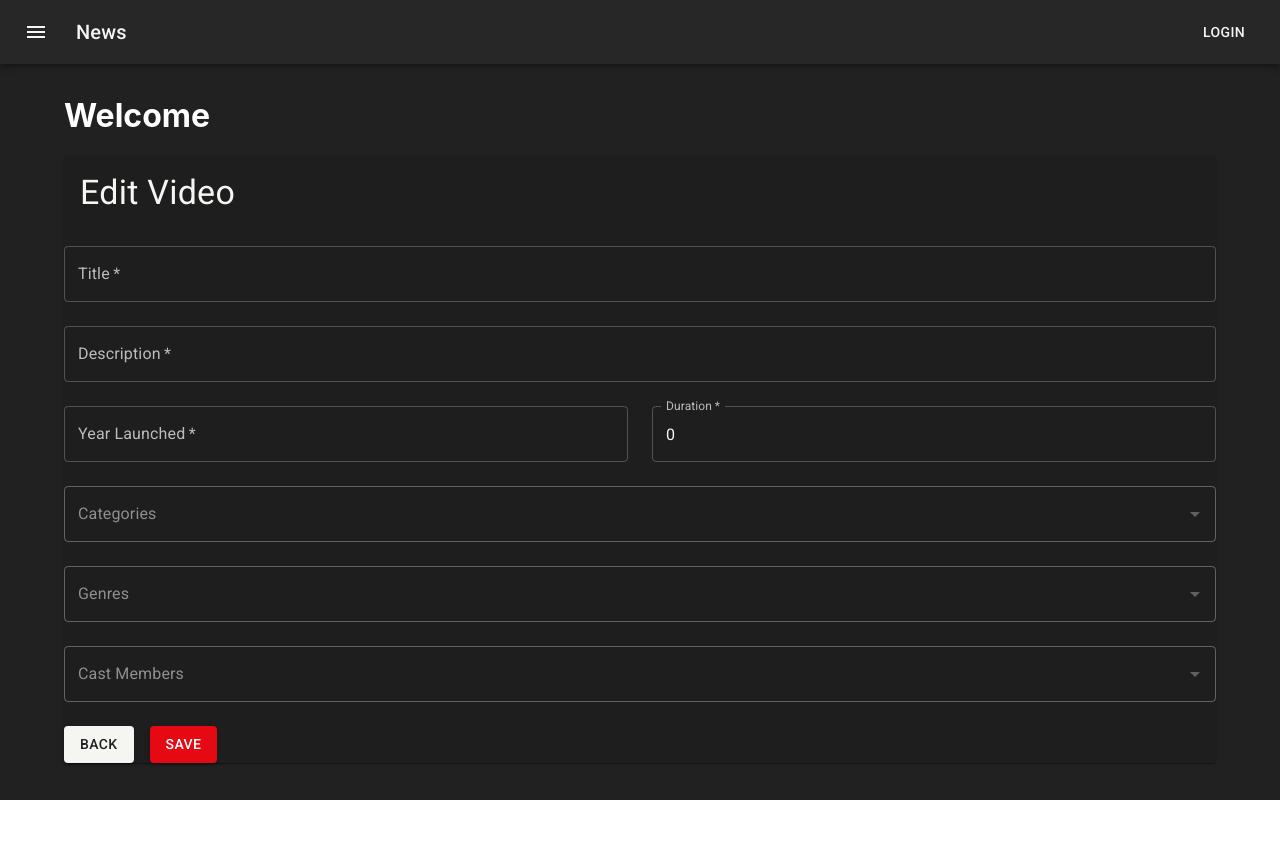
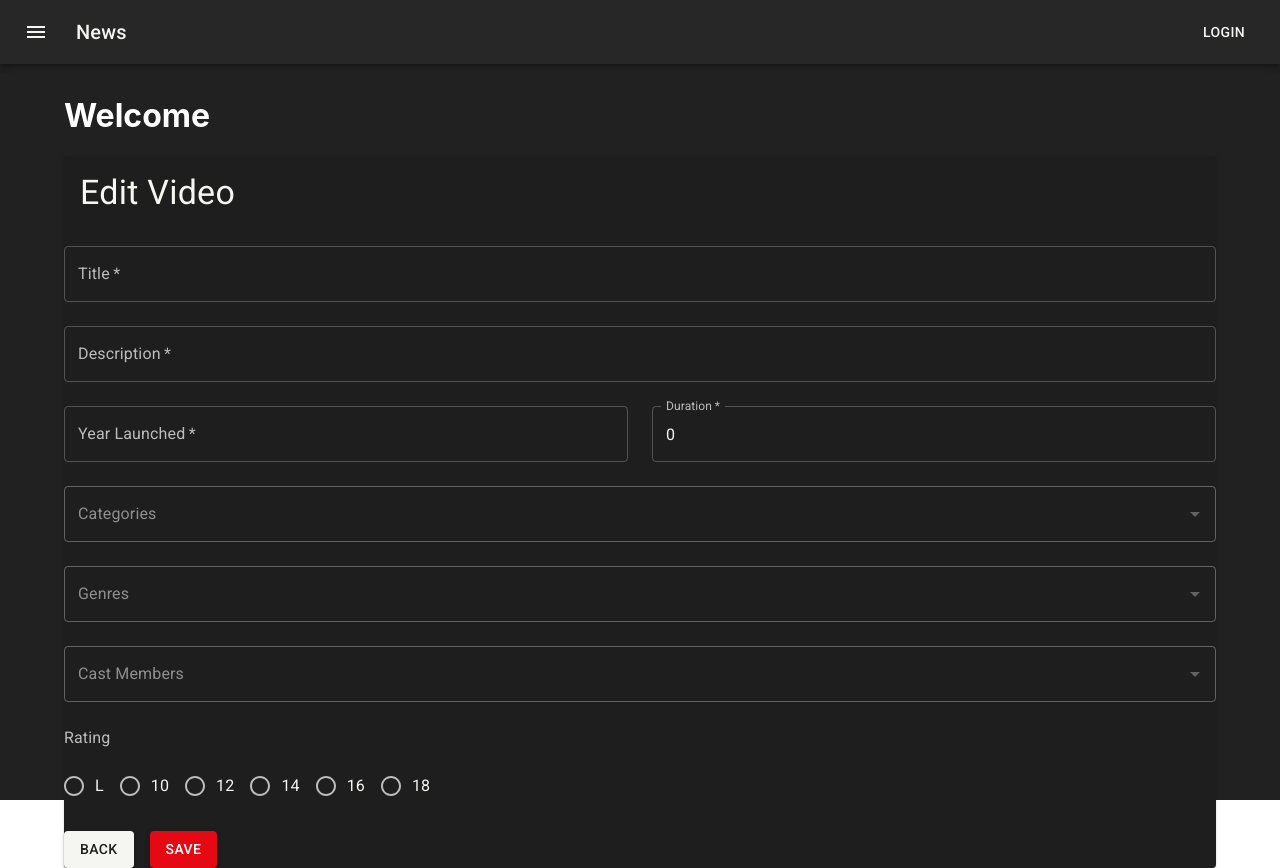
Before and after one commit to killertiger/fullcycle_codeflix, a React (Create React App) app: page /videos/edit/1 in a window 1280 px wide. Before the commit the page ends 800 px from the top, so only its background shows below. Built offline with nearby package versions, Linux system fonts and the light colour scheme; no server answers.

Commit message:
feat: :sparkles: VideoForm rating component

```diff
--- a/src/features/videos/components/VideosForm.tsx
+++ b/src/features/videos/components/VideosForm.tsx
@@ -1,4 +1,4 @@
-import { Autocomplete, Box, Button, FormControl, Grid, TextField } from "@mui/material";
+import { Autocomplete, Box, Button, FormControl, FormControlLabel, FormLabel, Grid, Radio, RadioGroup, TextField } from "@mui/material";
 import { Video } from "../../../types/Videos";
 import { Link } from "react-router-dom";
 import { Genre } from "../../../types/Genre";
@@ -16,6 +16,15 @@ type Props = {
     handleSubmit: (e: React.FormEvent<HTMLFormElement>) => void;
     handleChange: (e: React.ChangeEvent<HTMLInputElement>) => void;
 }
+
+const ratingOptions = [
+    { label: "L", value: "L" },
+    { label: "10", value: "10" },
+    { label: "12", value: "12" },
+    { label: "14", value: "14" },
+    { label: "16", value: "16" },
+    { label: "18", value: "18" },
+]
 
 export function VideosForm({
     video,
@@ -116,6 +125,33 @@ export function VideosForm({
                             handleChange={handleChange}
                         />
                     </Grid>
+
+                    <Grid item xs={12}>
+                        <FormControl>
+                            <FormLabel
+                                component="legend"
+                                sx={{ mb: 2 }}
+                            >
+                                Rating
+                            </FormLabel>
+                            <RadioGroup
+                                name="rating"
+                                value={video.rating}
+                                onChange={handleChange}
+                                row
+                            >
+                                {ratingOptions.map((option) => (
+                                    <FormControlLabel
+                                        key={option.value}
+                                        value={option.value}
+                                        control={<Radio />}
+                                        label={option.label}
+                                    />
+                                ))}
+                            </RadioGroup>
+                        </FormControl>
+                    </Grid>
+
                     <Grid item xs={12}>
                         <Box display="flex" gap={2}>
                             <Button variant="contained" component={Link} to="/videos">Back</Button>
```
